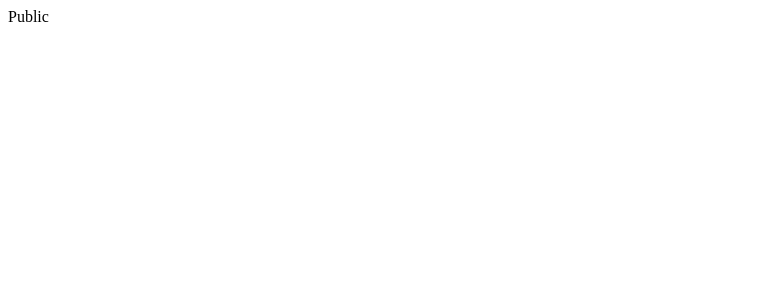
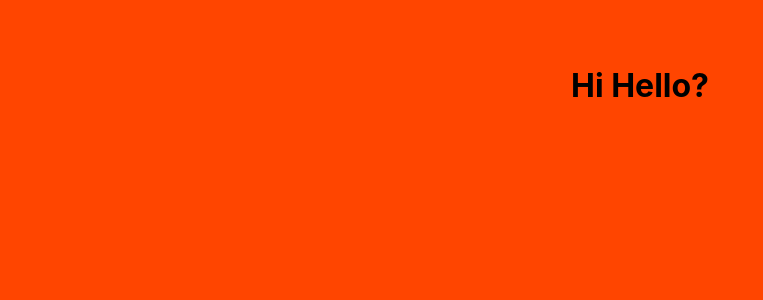
Before and after one commit to ksm0207/My_ReactWeb, a React (Create React App) app in the folder app/: page /#/about in a window 1280 px wide. Shown: the top 300 px of the page, without its empty margins (0-763 px from the left). Built offline with nearby package versions, Linux system fonts and the light colour scheme.

Commit message:
라우터 구축 학습

```diff
--- a/app/src/App.js
+++ b/app/src/App.js
@@ -1,9 +1,15 @@
 import React from "react";
+import {HashRouter,Route} from "react-router-dom"
+import Home from "./routes/Home"
+import About from "./routes/About"
 
 
 function App(){
   return(
-    <span>Public</span>
+    <HashRouter>
+      <Route path="/" exact={true} component={Home}></Route>
+      <Route path="/about" component={About}></Route>
+    </HashRouter>
   )
 }
 
--- a/app/src/routes/About.js
+++ b/app/src/routes/About.js
@@ -0,0 +1,9 @@
+import React from "react"
+
+function About(){
+    return(
+        <h1>Hi Hello?</h1>
+    )
+}
+
+export default About;
```
